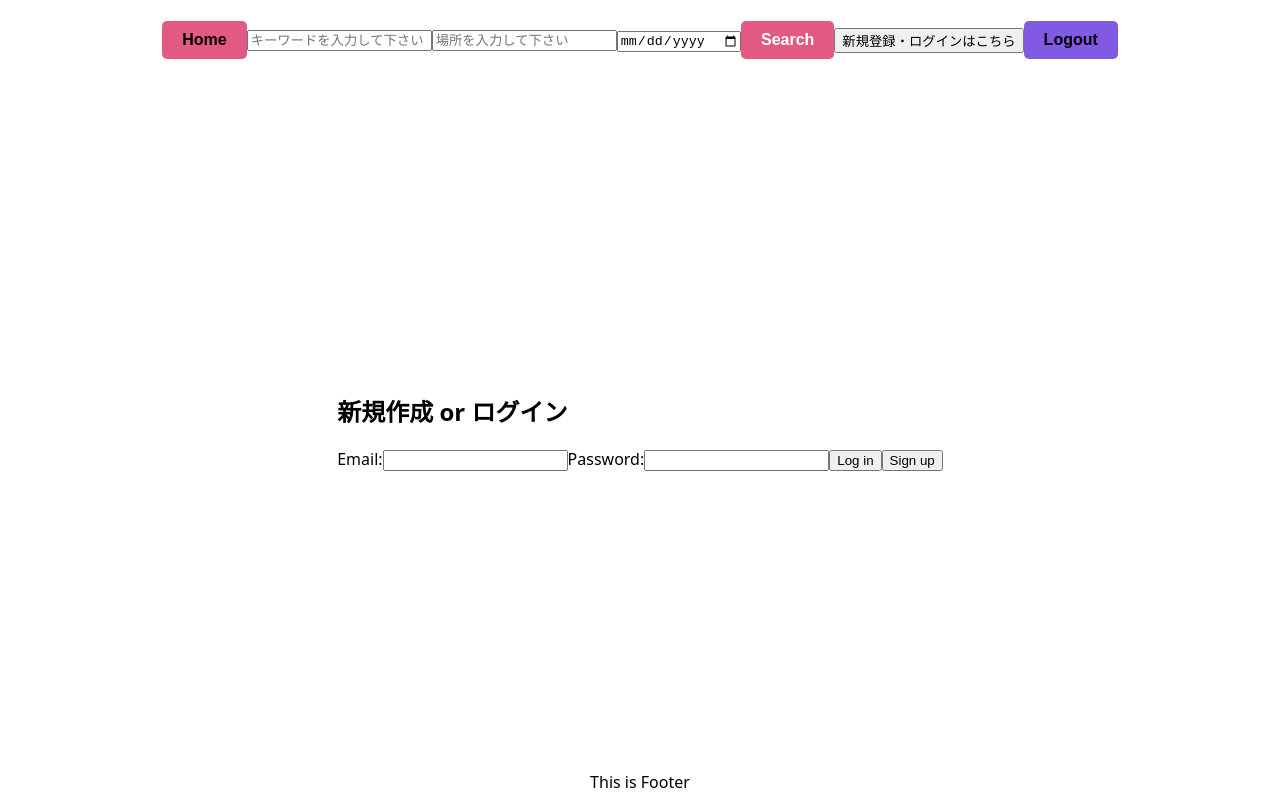
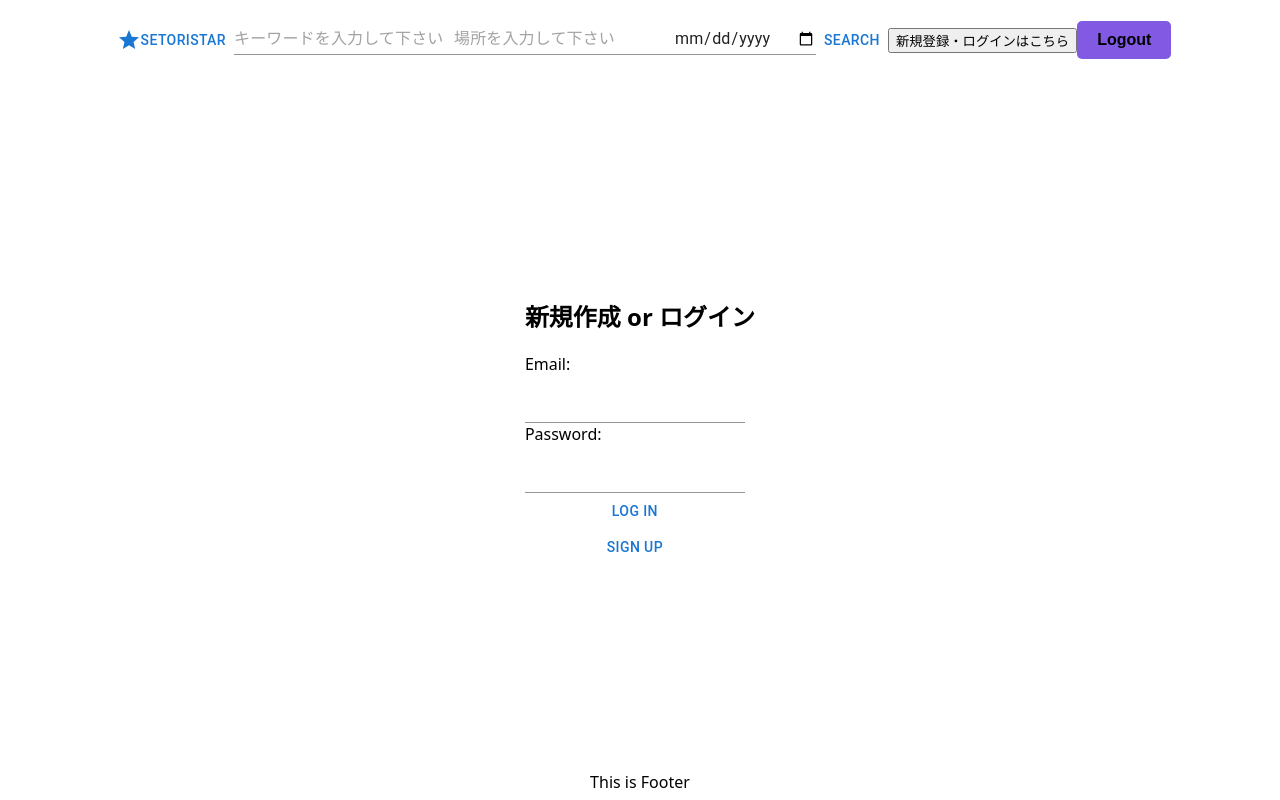
Before and after one commit to mon50/SetoRiStar_demo, a Next.js app: page /signin in a window 1280 px wide. Built offline with nearby package versions, Linux system fonts and the light colour scheme; no server answers.

Commit message:
fix:ButtonLayout

```diff
--- a/app/components/button/home/home.button.tsx
+++ b/app/components/button/home/home.button.tsx
@@ -1,6 +1,8 @@
 "use client";
+import { Button, Icon } from "@mui/material";
 import styles from "./home.button.module.css";
 import { useRouter } from "next/navigation";
+import StarIcon from '@mui/icons-material/Star';
 
 export default function HomeButton() {
     const router = useRouter();
@@ -10,6 +12,9 @@ export default function HomeButton() {
     };
 
   return (
-      <button className={`${styles.button} ${styles.horizontal}`} onClick={handleClick}>Home</button>
+      <Button className={`${styles.button} ${styles.horizontal}`} onClick={handleClick}>
+        <StarIcon className={styles.icon}></StarIcon>
+        <p className={styles.text}>SetoRiStar</p>
+      </Button>
   );
 }
--- a/app/components/header/Header.tsx
+++ b/app/components/header/Header.tsx
@@ -4,15 +4,16 @@ import LogoutButton from '../button/logout/logout.button'
 import styles from './header.module.css'
 import SearchConditionInput from '../input/searchCondition/searchCondition.input'
 import SignInSignUpButton from '../button/signin.signup/SignIn.SignUp.button'
+import { Box } from '@mui/material'
 
 const Header = () => {
   return (
-    <div className={styles.container}>
+    <Box className={styles.container}>
         <HomeButton />
         <SearchConditionInput/>
         <SignInSignUpButton/>
         <LogoutButton />
-    </div>
+    </Box>
   )
 }
 
--- a/app/components/input/searchCondition/searchCondition.input.tsx
+++ b/app/components/input/searchCondition/searchCondition.input.tsx
@@ -2,6 +2,7 @@
 import InputStyles from "./searchCondition.input.module.css";
 import ButtonStyles from "../../button/button.module.css";
 import { useState } from "react";
+import { Button, FormControl, Input } from "@mui/material";
 
 export default function SearchConditionInput() {
     const [formData, setFormData] = useState({
@@ -25,10 +26,10 @@ export default function SearchConditionInput() {
 
   return (
     <form onSubmit={handleSubmit}>
-      <input className={`${InputStyles.input} ${InputStyles.horizontal}`} type="text" placeholder="キーワードを入力して下さい" value={formData.keyword} onChange={handleChange} name="keyword"></input>
-      <input className={`${InputStyles.input} ${InputStyles.horizontal}`} type="text" placeholder="場所を入力して下さい" value={formData.location} onChange={handleChange} name="location"></input>
-      <input className={`${InputStyles.input} ${InputStyles.horizontal}`} type="date" placeholder="日時を入力して下さい" value={formData.date} onChange={handleChange} name="date"></input>
-      <button className={`${ButtonStyles.button} ${InputStyles.horizontal}`} type="submit">Search</button>
+      <Input className={`${InputStyles.input} ${InputStyles.horizontal}`} type="text" placeholder="キーワードを入力して下さい" value={formData.keyword} onChange={handleChange} name="keyword"></Input>
+      <Input className={`${InputStyles.input} ${InputStyles.horizontal}`} type="text" placeholder="場所を入力して下さい" value={formData.location} onChange={handleChange} name="location"></Input>
+      <Input className={`${InputStyles.input} ${InputStyles.horizontal}`} type="date" placeholder="日時を入力して下さい" value={formData.date} onChange={handleChange} name="date"></Input>
+      <Button className={`${ButtonStyles.button} ${InputStyles.horizontal}`} type="submit">Search</Button>
     </form>
   );
 }
--- a/app/signin/page.tsx
+++ b/app/signin/page.tsx
@@ -1,5 +1,6 @@
 import React from 'react'
 import { login, signup } from '@/app/signin/action';
+import { Button, FormControl, Input } from '@mui/material';
 
 const LoginPage = () => {
 
@@ -7,14 +8,14 @@ const LoginPage = () => {
     return (
       <div className="App">
         <h2 >新規作成 or ログイン</h2>
-        <form>
+        <FormControl>
           <label htmlFor="email">Email:</label>
-          <input id="email" name="email" type="email" required />
+          <Input id="email" name="email" type="email" required />
           <label htmlFor="password">Password:</label>
-          <input id="password" name="password" type="password" required />
-          <button formAction={login}>Log in</button>
-          <button formAction={signup}>Sign up</button>
-        </form>
+          <Input id="password" name="password" type="password" required />
+          <Button formAction={login}>Log in</Button>
+          <Button formAction={signup}>Sign up</Button>
+        </FormControl>
       </div>
     );
 }
```
